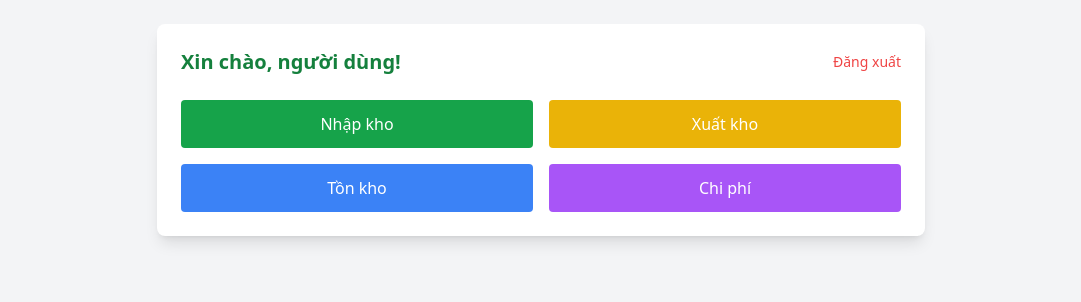
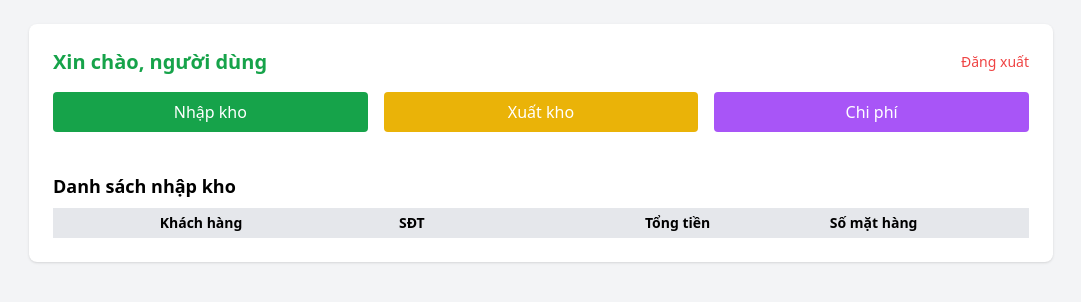
Before and after one commit to phelieuandan/phelieuandan.github.io, a Jekyll site: the page dashboard.html, which Jekyll copies as it is, in a window 1280 px wide. Shown: the top 302 px of the page, without its empty margins (99-1180 px from the left). Built offline with Jekyll 4.4.1, drawn with Linux system fonts in a browser that asks for light colours; nearby versions of some CDN libraries; comment, search, counter and statistics services are not loaded.

Commit message:
Update dashboard.html

```diff
--- a/dashboard.html
+++ b/dashboard.html
@@ -2,59 +2,169 @@
 <html lang="vi">
 <head>
   <meta charset="UTF-8">
-  <title>Dashboard - Phế Liệu An Dân</title>
+  <title>Phế Liệu An Dân - Dashboard</title>
   <meta name="viewport" content="width=device-width, initial-scale=1.0">
-
-  <!-- ✅ Tailwind CSS CDN -->
+  <!-- Tailwind CSS -->
   <script src="https://cdn.tailwindcss.com"></script>
-
-  <!-- ✅ Firebase SDK compat -->
+  <!-- Firebase SDK compat -->
   <script src="https://www.gstatic.com/firebasejs/10.3.1/firebase-app-compat.js"></script>
   <script src="https://www.gstatic.com/firebasejs/10.3.1/firebase-auth-compat.js"></script>
+  <script src="https://www.gstatic.com/firebasejs/10.3.1/firebase-database-compat.js"></script>
 </head>
-<body class="bg-gray-100 min-h-screen p-6">
-
-  <div class="max-w-3xl mx-auto bg-white rounded-lg shadow-lg p-6">
+<body class="bg-gray-100 p-6">
+  <div class="max-w-5xl mx-auto bg-white rounded-lg shadow p-6">
     <!-- Header -->
-    <div class="flex justify-between items-center mb-6">
-      <h2 class="text-xl font-semibold text-green-700">Xin chào, <span id="tenNguoiDung">người dùng</span>!</h2>
+    <div class="flex justify-between items-center mb-4">
+      <h2 class="text-xl font-bold text-green-600">Xin chào, <span id="tenNguoiDung">người dùng</span></h2>
       <button onclick="logout()" class="text-sm text-red-500 hover:underline">Đăng xuất</button>
     </div>
 
-    <!-- Dashboard buttons -->
-    <div class="grid grid-cols-2 gap-4">
-      <button class="bg-green-600 text-white py-3 rounded hover:bg-green-700">Nhập kho</button>
-      <button class="bg-yellow-500 text-white py-3 rounded hover:bg-yellow-600">Xuất kho</button>
-      <button class="bg-blue-500 text-white py-3 rounded hover:bg-blue-600">Tồn kho</button>
-      <button class="bg-purple-500 text-white py-3 rounded hover:bg-purple-600">Chi phí</button>
+    <!-- Nút chọn chức năng -->
+    <div class="grid grid-cols-3 gap-4 mb-6">
+      <button onclick="showForm('nhapkho')" class="bg-green-600 text-white py-2 rounded">Nhập kho</button>
+      <button onclick="alert('Chức năng đang phát triển')" class="bg-yellow-500 text-white py-2 rounded">Xuất kho</button>
+      <button onclick="alert('Chức năng đang phát triển')" class="bg-purple-500 text-white py-2 rounded">Chi phí</button>
+    </div>
+
+    <!-- FORM NHẬP KHO -->
+    <div id="formNhapKho" class="hidden">
+      <h3 class="text-lg font-semibold mb-4">Form Nhập Kho</h3>
+      <!-- Thông tin khách hàng -->
+      <div class="grid grid-cols-2 gap-4 mb-4">
+        <input id="khachHang" type="text" placeholder="Tên khách hàng" class="border p-2 rounded w-full">
+        <input id="diaChi" type="text" placeholder="Địa chỉ" class="border p-2 rounded w-full">
+        <input id="cccd" type="text" placeholder="CCCD" class="border p-2 rounded w-full">
+        <input id="sdt" type="text" placeholder="SĐT" class="border p-2 rounded w-full">
+      </div>
+
+      <!-- Danh sách hàng hóa -->
+      <div id="dsHangHoa" class="space-y-2 mb-4"></div>
+      <button onclick="themMatHang()" class="bg-blue-500 text-white px-4 py-2 rounded">+ Thêm mặt hàng</button>
+
+      <!-- Tổng tiền -->
+      <div class="mt-4 font-bold">Tổng tiền: <span id="tongTien">0</span> đ</div>
+      <button onclick="luuNhapKho()" class="mt-4 bg-green-600 text-white px-4 py-2 rounded">Lưu</button>
+    </div>
+
+    <!-- BẢNG DỮ LIỆU -->
+    <div class="mt-10">
+      <h3 class="text-lg font-semibold mb-2">Danh sách nhập kho</h3>
+      <table class="w-full border text-sm" id="bangNhapKho">
+        <thead class="bg-gray-200">
+          <tr>
+            <th class="border px-2 py-1">Khách hàng</th>
+            <th class="border px-2 py-1">SĐT</th>
+            <th class="border px-2 py-1 text-right">Tổng tiền</th>
+            <th class="border px-2 py-1 text-center">Số mặt hàng</th>
+          </tr>
+        </thead>
+        <tbody></tbody>
+      </table>
     </div>
   </div>
 
   <script>
+    // Cấu hình Firebase
     const firebaseConfig = {
       apiKey: "AIzaSyAXfVdVR6ABdiJ2iyePUv_wR6AYuyFqZjs",
       authDomain: "warehouse689-d212c.firebaseapp.com",
       projectId: "warehouse689-d212c",
       storageBucket: "warehouse689-d212c.firebasestorage.app",
       messagingSenderId: "524439415659",
-      appId: "1:524439415659:web:b0904ee6c3b1fdcfd77a2e",
-      measurementId: "G-RJQFW9B1Z2"
+      appId: "1:524439415659:web:b0904ee6c3b1fdcfd77a2e"
     };
-
     firebase.initializeApp(firebaseConfig);
     const auth = firebase.auth();
+    const db = firebase.database();
 
-    firebase.auth().onAuthStateChanged(user => {
+    // Xác thực người dùng
+    auth.onAuthStateChanged(user => {
       if (user) {
         document.getElementById("tenNguoiDung").innerText = user.displayName || user.email;
+        taiDanhSachNhapKho();
       } else {
         window.location.href = "index.html";
       }
     });
 
     function logout() {
-      auth.signOut().then(() => {
-        window.location.href = "index.html";
+      auth.signOut().then(() => window.location.href = "index.html");
+    }
+
+    // Hiển thị form
+    function showForm(type) {
+      document.getElementById("formNhapKho").classList.add("hidden");
+      if (type === "nhapkho") document.getElementById("formNhapKho").classList.remove("hidden");
+    }
+
+    // Thêm 1 mặt hàng
+    function themMatHang() {
+      const row = document.createElement("div");
+      row.className = "grid grid-cols-5 gap-2";
+      row.innerHTML = `
+        <input type="text" placeholder="Tên hàng" class="border p-1 rounded" oninput="tinhTong()">
+        <input type="text" placeholder="ĐVT" class="border p-1 rounded" oninput="tinhTong()">
+        <input type="number" placeholder="SL" class="border p-1 rounded" oninput="tinhTong()">
+        <input type="number" placeholder="Đơn giá" class="border p-1 rounded" oninput="tinhTong()">
+        <input type="text" placeholder="Thành tiền" class="border p-1 rounded bg-gray-100" readonly>
+      `;
+      document.getElementById("dsHangHoa").appendChild(row);
+    }
+
+    // Tính thành tiền và tổng
+    function tinhTong() {
+      let tong = 0;
+      document.querySelectorAll("#dsHangHoa > div").forEach(row => {
+        const sl = parseFloat(row.children[2].value) || 0;
+        const dg = parseFloat(row.children[3].value) || 0;
+        const tt = sl * dg;
+        row.children[4].value = tt.toLocaleString();
+        tong += tt;
+      });
+      document.getElementById("tongTien").innerText = tong.toLocaleString();
+    }
+
+    // Lưu dữ liệu nhập kho
+    function luuNhapKho() {
+      const data = {
+        khachHang: document.getElementById("khachHang").value,
+        diaChi: document.getElementById("diaChi").value,
+        cccd: document.getElementById("cccd").value,
+        sdt: document.getElementById("sdt").value,
+        hangHoa: [],
+        tongTien: document.getElementById("tongTien").innerText.replace(/,/g, "")
+      };
+      document.querySelectorAll("#dsHangHoa > div").forEach(row => {
+        data.hangHoa.push({
+          ten: row.children[0].value,
+          dvt: row.children[1].value,
+          sl: row.children[2].value,
+          dg: row.children[3].value,
+          tt: row.children[4].value
+        });
+      });
+      db.ref("nhapkho").push(data).then(() => {
+        alert("Đã lưu nhập kho!");
+        location.reload();
+      });
+    }
+
+    // Tải danh sách nhập kho
+    function taiDanhSachNhapKho() {
+      const tbody = document.querySelector("#bangNhapKho tbody");
+      db.ref("nhapkho").on("value", snap => {
+        tbody.innerHTML = "";
+        snap.forEach(child => {
+          const d = child.val();
+          const tr = document.createElement("tr");
+          tr.innerHTML = `
+            <td class="border px-2 py-1">${d.khachHang}</td>
+            <td class="border px-2 py-1">${d.sdt}</td>
+            <td class="border px-2 py-1 text-right">${Number(d.tongTien).toLocaleString()}</td>
+            <td class="border px-2 py-1 text-center">${d.hangHoa.length}</td>
+          `;
+          tbody.appendChild(tr);
+        });
       });
     }
   </script>
```
